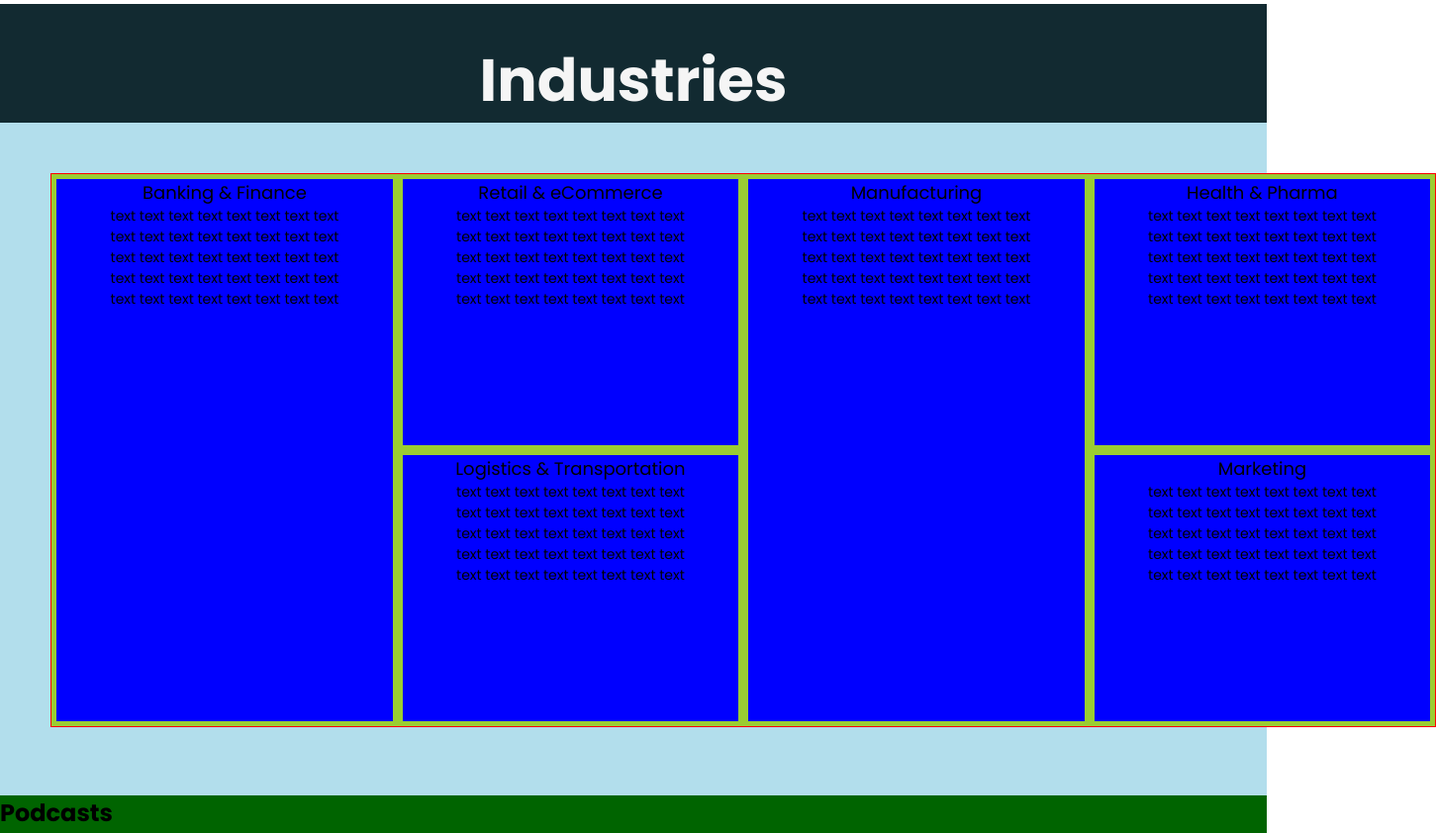
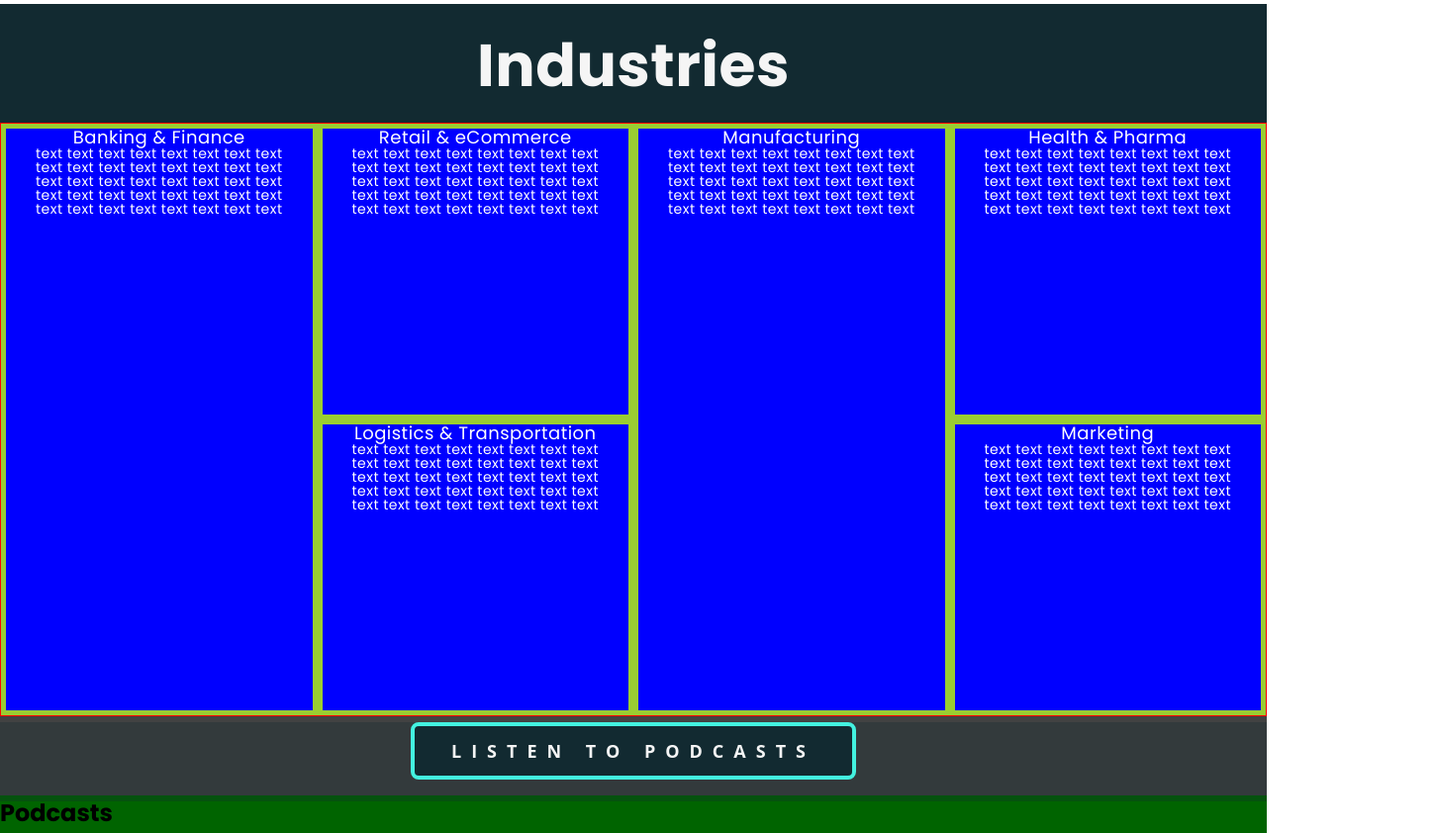
Before and after one commit to cgauci87/ai-technologies-business, a plain HTML site: page home.html in a window 1280 px wide. Shown: the part 1660-2502 px from the top of the page at 99% size, 1451 px wide, since content can reach past the window. Drawn offline with Linux system fonts and the light colour scheme.

Commit message:
positioning grid in #industry section

```diff
--- a/assets/css/stylec.css
+++ b/assets/css/stylec.css
@@ -201,7 +201,7 @@ a { color: white; text-decoration: none; }
 }
 
 
-.line-container .line-1 {                                  /*wip*/
+.line-container .line-1 {
   color: rgba(255,255,255,.75);
   font-family: 'Anonymous Pro', monospace;
   background-color: rgb(25,25,25);
@@ -539,12 +539,11 @@ margin-top: 0.5%;
   */
 
 
-  .section-footer {
+  .section-footer {     /*footer*/
     position: absolute;
     width: 100%;
     background: rgb(18, 42, 49,.3);
     height: 10vh;
-    display: flex;
     justify-content: center;
     align-items: center;
     flex-direction: column;
@@ -556,34 +555,41 @@ margin-top: 0.5%;
 
 /*============#industries===================================start=====================#industries============================= */
 
-/*
-
-  .industries-header h1{
-    margin-top: 2.5%;
-    }
-
-*/
 
 .industries{
+    background: #424242;
+    color: #fff;
+    font-family: Comfortaa, sans-serif;
+    font-weight: 300;
+    letter-spacing: .03rem;
+    line-height: 1;
     margin: 0 auto;
-    padding: 0;
-    width: 100%;
     height: 100vh;
-    background-color: rgba(176, 221, 236, 0.966);
-    z-index: 0;
-    position: relative;
-  }
-
-
-.grid {
-	display: grid;
-  grid-template-columns: 1fr;
+  }
+
+/* wip */
+
+
+  main {
+  display: grid;
+  min-height: 100%;
+  margin-bottom: -12.5%;
+}
+
+ .grid {
+	width: auto;
+  height: 75vh;
+	border: 1px solid red;
+  background-color: yellowgreen;
+}
+
+
+.grid-template-rows-1{
   grid-template-rows: minmax(1fr, 500px);
-}
-
-.grid-template-rows-1 {
   grid-template-columns: repeat(4, 1fr);
 }
+
+
 
 #bankfin {
   grid-row: span 2;
@@ -600,16 +606,6 @@ margin-top: 0.5%;
 	font-size: 1.5em;
 }
 
-.grid {
-	width: 1400px;
-  height: 70vh;
-	border: 1px solid red;
-  margin-top: 4%;
-  margin-left: 4%;
-  margin-right: 2%;
-  background-color: yellowgreen;
-}
-
 
 .grid h1 {
 	text-align: center;
@@ -634,7 +630,6 @@ margin-top: 0.5%;
 	font-size: 14px;
 	font-weight: normal;
 }
-
 
 /*================================================================================================================== */
 
--- a/home.html
+++ b/home.html
@@ -122,8 +122,9 @@
 			</section>
 
 		<section class="industries" id="industries">
-				<div class="section-header"><h1>Industries</h1></div>
-			<div class="grid grid-template-rows-1">
+			<article>
+					<header class="section-header"><h1>Industries</h1></header>
+						<main  class="grid-template-rows-1 grid">
 							<div class="item" id="bankfin"><h2>Banking & Finance</h2>
 								<p>text text text text text text text text </p>
 								<p>text text text text text text text text </p>
@@ -165,7 +166,12 @@
 								<p>text text text text text text text text </p>
 								<p>text text text text text text text text </p>
 							</div>
-				    </div>
+						</main>
+								<footer class=section-footer>
+								<form action="#podcasts" method="get" id="form3"></form>
+								<button type="submit" class="goto-btn" form="form3" value="Submit"><p>Listen to Podcasts</p></button>
+								</footer>
+				</article>
 		 </section>
 
 			<section class="podcasts" id="podcasts">
```
